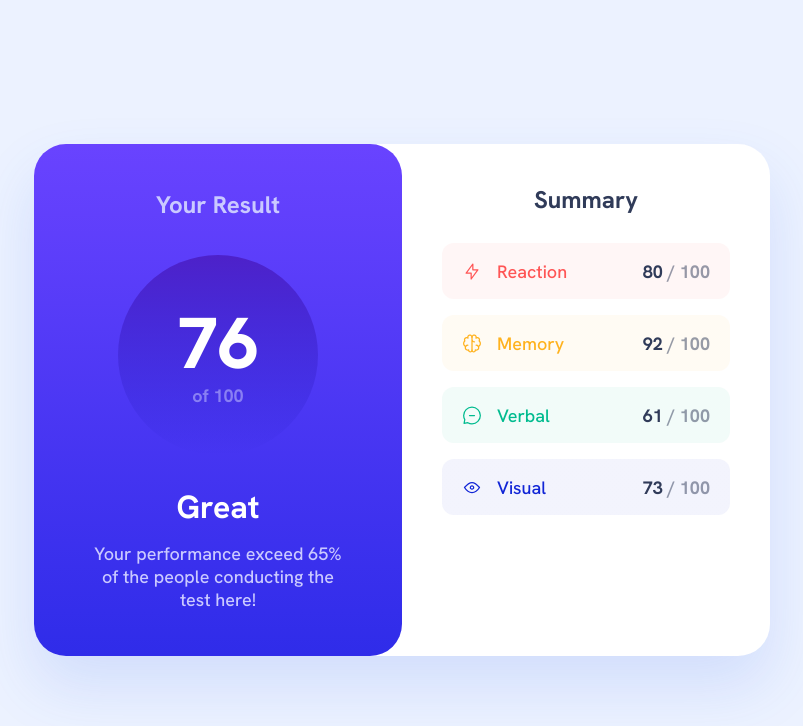
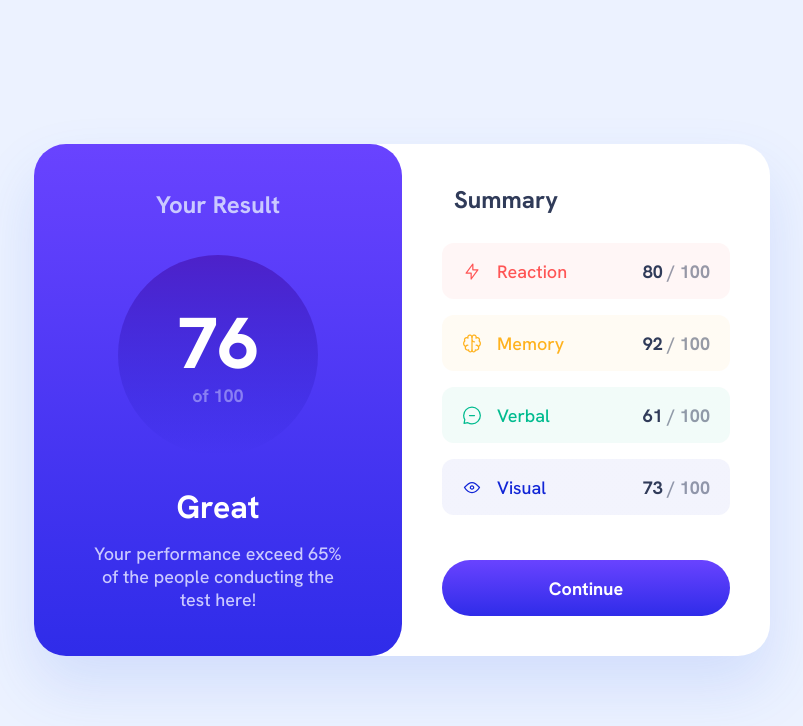
Before and after one commit to BYCODDE/-React-results-summary-component, a React (Vite) app: page / in a window 1280 px wide. Shown: the top 726 px of the page, without its empty margins (238-1041 px from the left). Built offline with nearby package versions, Linux system fonts and the light colour scheme.

Commit message:
desktop style done!

```diff
--- /dev/null
+++ b/src/components/Sectionright/Button/Button.jsx
@@ -0,0 +1,5 @@
+export default Button;
+import "./button.css";
+function Button() {
+  return <div className="main_button">Continue</div>;
+}
--- /dev/null
+++ b/src/components/Sectionright/Button/button.css
@@ -0,0 +1,19 @@
+.main_button {
+  color: var(--White, #fff);
+  text-align: right;
+  font-size: 18px;
+  font-style: normal;
+  font-weight: 700;
+  line-height: normal;
+  border-radius: 128px;
+  background: var(
+    --Gradient-1,
+    linear-gradient(180deg, #75f 0%, #6943ff 0.01%, #2f2ce9 100%)
+  );
+  width: 100%;
+  height: 56px;
+  flex-shrink: 0;
+  display: flex;
+  justify-content: center;
+  align-items: center;
+}
--- a/src/components/Sectionright/Sectionright.jsx
+++ b/src/components/Sectionright/Sectionright.jsx
@@ -1,11 +1,13 @@
 export default Sectionright;
 import "./sectionright.css";
 import Skill from "./Skills/Skills";
+import Button from "./Button/Button";
 function Sectionright() {
   return (
     <section className="Sectionright">
       <h3 className="Summary">Summary</h3>
       <Skill></Skill>
+      <Button></Button>
     </section>
   );
 }
--- a/src/components/Sectionright/sectionright.css
+++ b/src/components/Sectionright/sectionright.css
@@ -13,6 +13,5 @@
   font-style: normal;
   font-weight: 700;
   line-height: normal;
-  /* margin-left: 40px;
-  margin-top: 38px; */
+  margin-left: -20vh;
 }
```
Also changed, not shown: src/components/Sectionright/Skills/Skills.jsx (+2 -9 lines).
